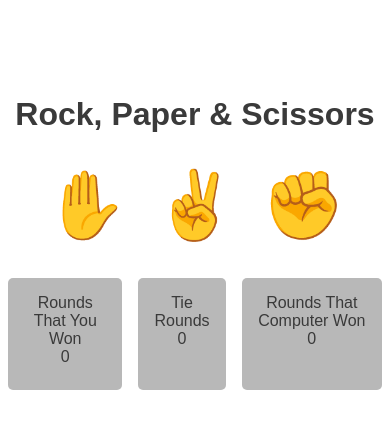
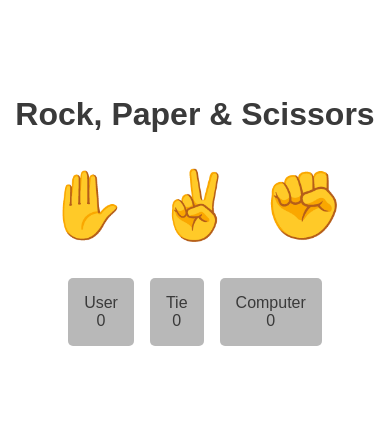
Before and after one commit to guilhermxlopes/rock-paper-scissors, a plain HTML site: page index.html in a window 390 px wide. Drawn offline with Linux system fonts and the light colour scheme.

Commit message:
Mobile version

```diff
--- a/index.html
+++ b/index.html
@@ -18,18 +18,18 @@
       <div class="partials">
         <div class="partial partial-user">
           <div class="container-partials">
-            <p>Rounds That You Won</p>
+            <p>User</p>
             <span class="result-score" data-your-score>0</span>
           </div>
         </div>
         <div class="partial partial-tie">
-          <p>Tie Rounds</p>
+          <p>Tie</p>
           <span class="tie-score">0</span>
         </div>
 
         <div class="partial partial-computer">
           <div class="container-partials">
-            <p>Rounds That Computer Won</p>
+            <p>Computer</p>
             <span class="result-score" data-computer-score>0</span>
           </div>
         </div>
--- a/style.css
+++ b/style.css
@@ -35,6 +35,7 @@ button:hover {
 
 button:active {
   transform: scale(2);
+  border-radius: 5px;
 }
 
 .partials {
@@ -53,12 +54,12 @@ button:active {
   overflow-wrap: break-word;
 }
 
-.container-partials, .partial-tie {
+.container-partials,
+.partial-tie {
   display: flex;
   flex-direction: column;
   align-items: center;
   margin-bottom: 1rem;
-  height: 5rem;
   background-color: rgb(184, 184, 184);
   padding: 1rem;
   border-radius: 5px;
@@ -70,15 +71,11 @@ button:active {
 
 .result-selection {
   display: flex;
+  margin-top: 0.6rem;
   flex-direction: row;
 }
 
-.container-partials,
-.partial-tie {
-
-
 .winner {
-  margin-top: 0.4rem;
   text-align: center;
   background-color: rgb(42, 193, 90);
   border-radius: 5px;
```
